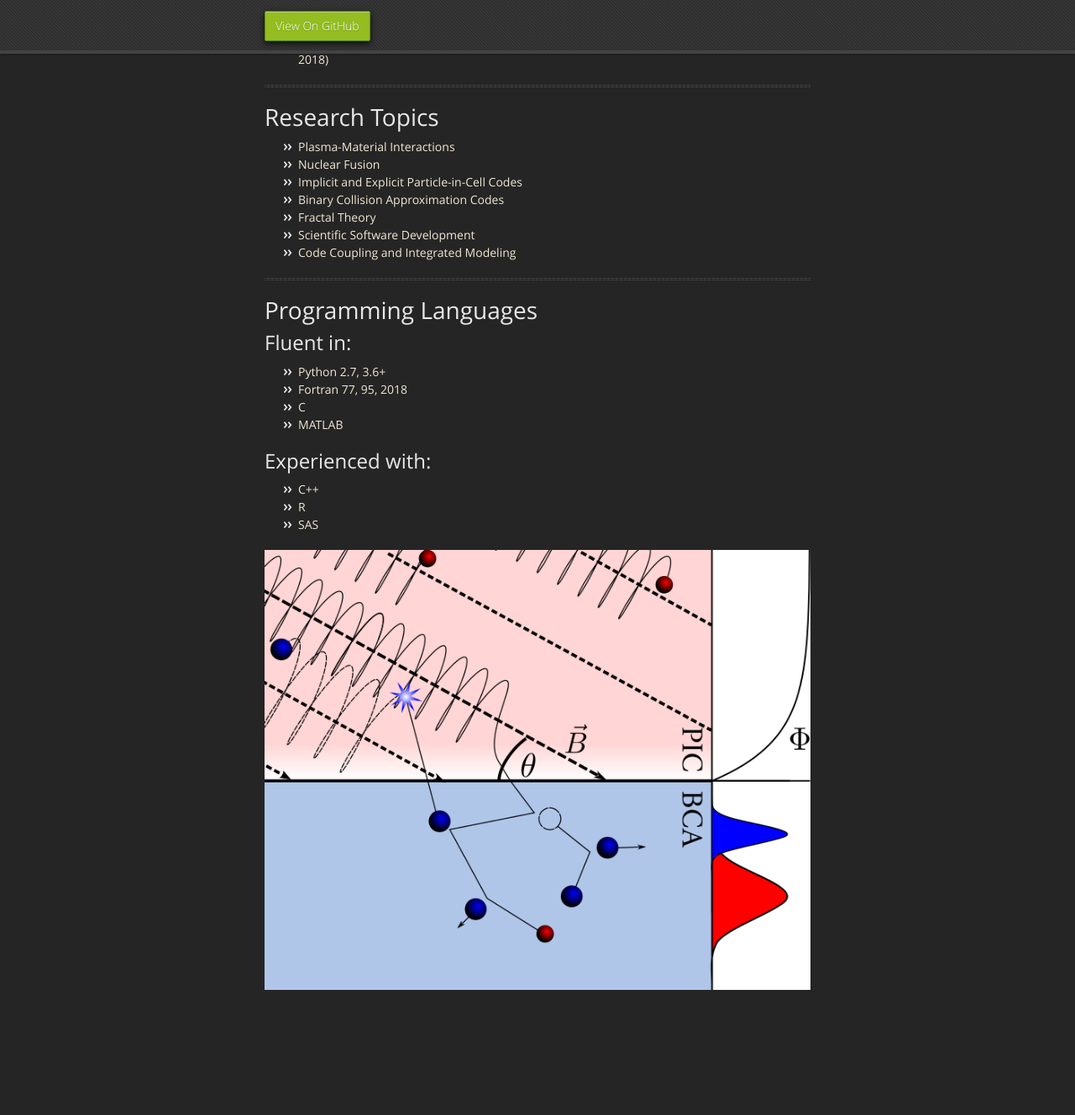
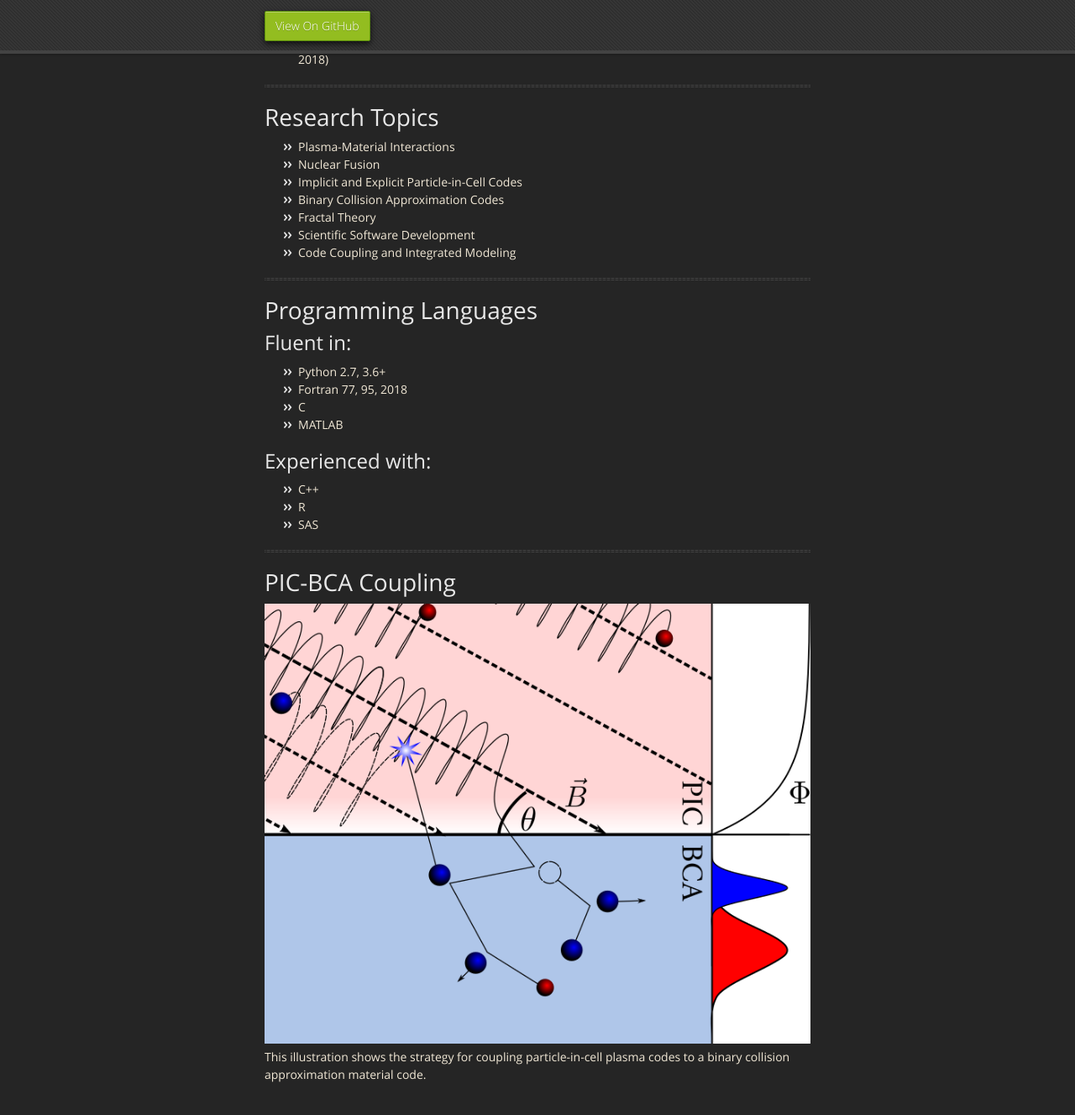
Before and after one commit to drobnyjt/test_jekyll, a Jekyll site: the page built from index.md, in a window 1280 px wide and 1400 px high, scrolled down 544 px. Shown: the top 1328 px of the window at 84% size. Built offline with Jekyll 4.4.1, drawn with Linux system fonts in a browser that asks for light colours; our own code applies the rules of GitHub Pages for plain Markdown files; before the commit the page ends 1838 px from its top, so only the background shows below that.

Commit message:
Update index.md

```diff
--- a/index.md
+++ b/index.md
@@ -43,4 +43,8 @@ layout: default
 * R
 * SAS
 
+* * *
+
+# PIC-BCA Coupling
 ![PIC-BCA coupling illustration.](./figure_one_for_one.png)
+This illustration shows the strategy for coupling particle-in-cell plasma codes to a binary collision approximation material code.
```
